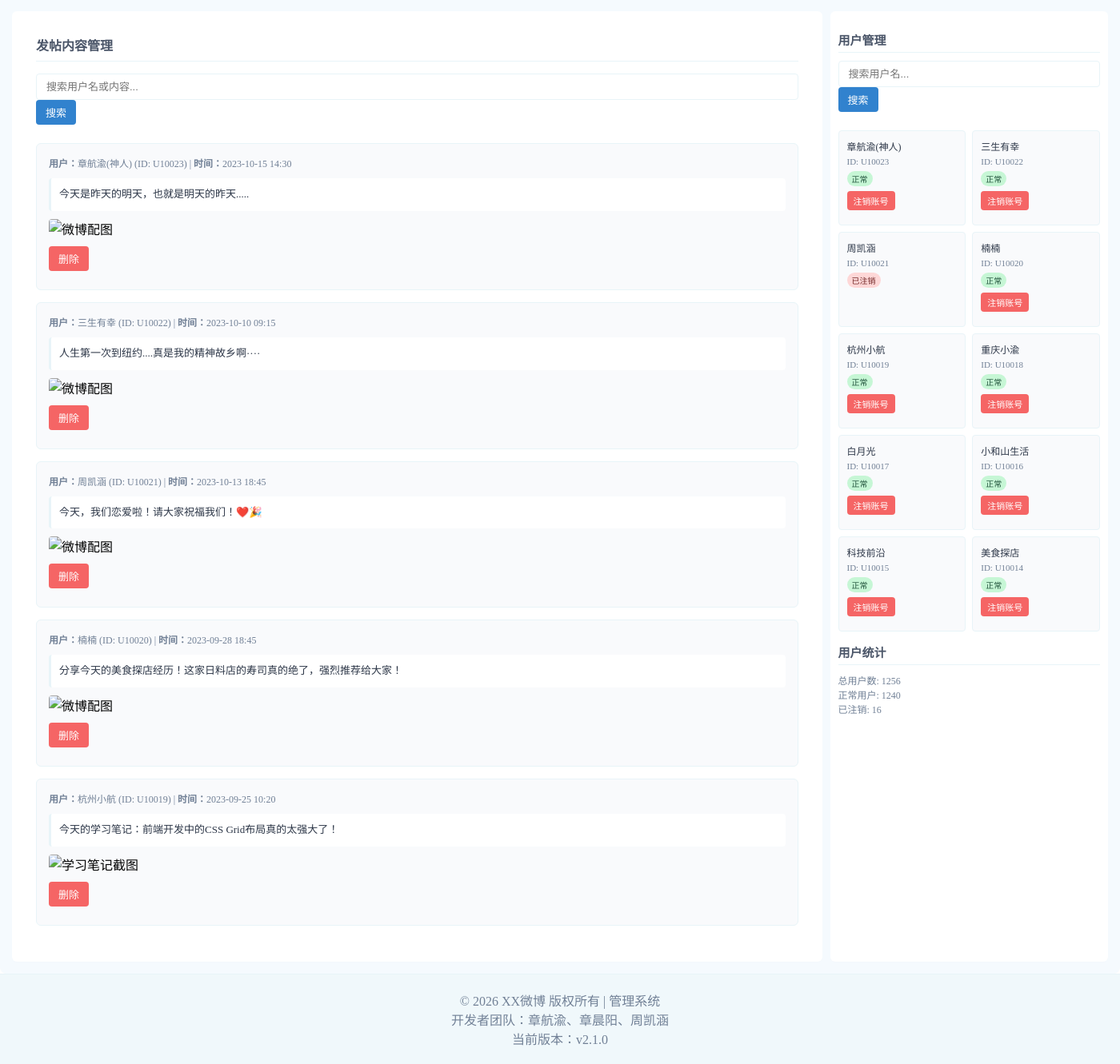
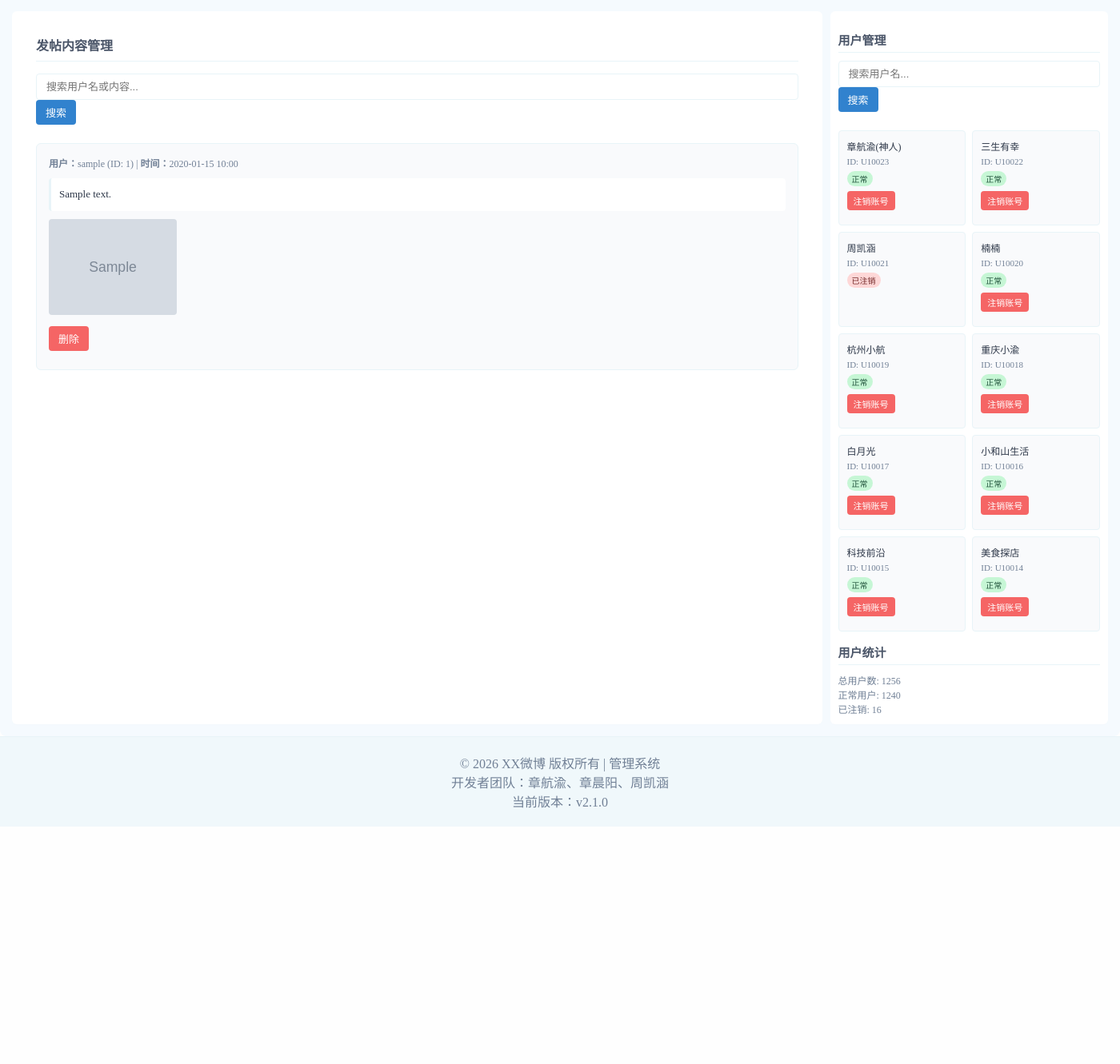
Before and after one commit to visions-1013/blog-system, a PHP site: page /admin.php in a window 1400 px wide. Shown: the part 197-1528 px from the top of the page at 80% size. After the commit the page ends 1231 px from the top, so only its background shows below. Run offline with PHP 8.4, Linux system fonts and the light colour scheme; the visitor is signed in with stand-in values (Sample User, id 1); tables that the repository leaves empty hold one stand-in row (values such as "Sample post"); grey boxes marked "Sample" are stand-in pictures.

Commit message:
完成管理员删帖功能

```diff
--- a/admin.php
+++ b/admin.php
@@ -1,5 +1,28 @@
 <?php
 session_start();
+require_once __DIR__ . '/config/db_connect.php';
+
+// 处理退出登录
+if ($_SERVER['REQUEST_METHOD'] === 'POST' && isset($_POST['logout'])) {
+    session_destroy();
+    header('Location: login.php');
+    exit;
+}
+
+// 处理删除帖子
+if ($_SERVER['REQUEST_METHOD'] === 'POST' && isset($_POST['delete_post_id'])) {
+    $post_id = (int)$_POST['delete_post_id'];
+    try {
+        $sql = "DELETE FROM posts WHERE id = ?";
+        $stmt = $pdo->prepare($sql);
+        $stmt->execute([$post_id]);
+        // 删除成功，刷新页面
+        header('Location: admin.php');
+        exit;
+    } catch (PDOException $e) {
+        // 删除失败，可以添加错误处理
+    }
+}
 
 // 检查是否已登录
 if (!isset($_SESSION['user_id']) || !isset($_SESSION['role'])) {
@@ -14,6 +37,20 @@ if ((int)$_SESSION['role'] !== 1) {
 }
 
 $adminUsername = isset($_SESSION['username']) ? htmlspecialchars($_SESSION['username'], ENT_QUOTES, 'UTF-8') : '管理员';
+
+// 查询所有帖子
+$posts = [];
+try {
+    $sql = "SELECT p.*, u.username
+            FROM posts p
+            LEFT JOIN users u ON p.user_id = u.id
+            ORDER BY p.created_at DESC";
+    $stmt = $pdo->query($sql);
+    $posts = $stmt->fetchAll();
+} catch (PDOException $e) {
+    // 查询失败，$posts为空数组
+    $posts = [];
+}
 ?>
 <!DOCTYPE html>
 <html>
@@ -30,7 +67,10 @@ $adminUsername = isset($_SESSION['username']) ? htmlspecialchars($_SESSION['user
             </div>
             <div class="head-right">
                 <h3>管理系统</h3>
-                <br/><br/><button class="admin-btn btn-warning" onclick="logout()">退出登录</button>
+                <br/><br/>
+                <form action="" method="post">
+                    <button type="submit" name="logout" value="1" class="admin-btn btn-warning">退出登录</button>
+                </form>
             </div>
         </div>
 
@@ -52,100 +92,37 @@ $adminUsername = isset($_SESSION['username']) ? htmlspecialchars($_SESSION['user
                         <button class="admin-btn" onclick="search()">搜索</button>
                     </div>
 
-                    <!-- 用户发帖内容1 -->
+                    <?php if (empty($posts)): ?>
+                        <div class="data-card" style="text-align: center; padding: 20px;">
+                            <p style="color: #718096;">暂无帖子</p>
+                        </div>
+                    <?php else: ?>
+                        <?php foreach ($posts as $post): ?>
+                            <!-- 用户发帖内容 -->
                             <div class="data-card">
                                 <div class="post-info">
                                     <div>
-                                <strong>用户：</strong>章航渝(神人) (ID: U10023) |
-                                <strong>时间：</strong>2023-10-15 14:30
+                                        <strong>用户：</strong><?php echo htmlspecialchars($post['username']); ?> (ID: <?php echo $post['id']; ?>) |
+                                        <strong>时间：</strong><?php echo date('Y-m-d H:i', strtotime($post['created_at'])); ?>
                                     </div>
                                 </div>
                                 <div class="post-content">
-                            今天是昨天的明天，也就是明天的昨天.....
+                                    <?php echo nl2br(htmlspecialchars($post['content'])); ?>
                                 </div>
+                                <?php if (!empty($post['image'])): ?>
                                     <div class="post-image">
-                            <img src="" alt="微博配图">
+                                        <img src="<?php echo htmlspecialchars($post['image']); ?>" alt="微博配图">
                                     </div>
+                                <?php endif; ?>
                                 <div style="margin-top: 10px;">
-                            <button class="admin-btn btn-danger" onclick="deletePost('P001')">删除</button>
+                                    <form action="" method="post">
+                                        <input type="hidden" name="delete_post_id" value="<?php echo $post['id']; ?>">
+                                        <button type="submit" class="admin-btn btn-danger">删除</button>
+                                    </form>
                                 </div>
                             </div>
-
-                    <!-- 用户发帖内容2 -->
-                    <div class="data-card">
-                        <div class="post-info">
-                            <div>
-                                <strong>用户：</strong>三生有幸 (ID: U10022) |
-                                <strong>时间：</strong>2023-10-10 09:15
-                            </div>
-                        </div>
-                        <div class="post-content">
-                            人生第一次到纽约....真是我的精神故乡啊····
-                        </div>
-                        <div class="post-image">
-                            <img src="" alt="微博配图">
-                        </div>
-                        <div style="margin-top: 10px;">
-                            <button class="admin-btn btn-danger" onclick="deletePost('P002')">删除</button>
-                        </div>
-                    </div>
-
-                    <!-- 用户发帖内容3 -->
-                    <div class="data-card">
-                        <div class="post-info">
-                            <div>
-                                <strong>用户：</strong>周凯涵 (ID: U10021) |
-                                <strong>时间：</strong>2023-10-13 18:45
-                            </div>
-                        </div>
-                        <div class="post-content">
-                            今天，我们恋爱啦！请大家祝福我们！❤️🎉
-                        </div>
-                        <div class="post-image">
-                            <img src="" alt="微博配图">
-                        </div>
-                        <div style="margin-top: 10px;">
-                            <button class="admin-btn btn-danger" onclick="deletePost('P003')">删除</button>
-                        </div>
-                    </div>
-
-                    <!-- 用户发帖内容4 -->
-                    <div class="data-card">
-                        <div class="post-info">
-                            <div>
-                                <strong>用户：</strong>楠楠 (ID: U10020) |
-                                <strong>时间：</strong>2023-09-28 18:45
-                            </div>
-                        </div>
-                        <div class="post-content">
-                            分享今天的美食探店经历！这家日料店的寿司真的绝了，强烈推荐给大家！
-                        </div>
-                        <div class="post-image">
-                            <img src="" alt="微博配图">
-                        </div>
-                        <div style="margin-top: 10px;">
-                            <button class="admin-btn btn-danger" onclick="deletePost('P004')">删除</button>
-                        </div>
-                    </div>
-
-                    <!-- 用户发帖内容5 -->
-                    <div class="data-card">
-                        <div class="post-info">
-                            <div>
-                                <strong>用户：</strong>杭州小航 (ID: U10019) |
-                                <strong>时间：</strong>2023-09-25 10:20
-                            </div>
-                        </div>
-                        <div class="post-content">
-                            今天的学习笔记：前端开发中的CSS Grid布局真的太强大了！
-                        </div>
-                        <div class="post-image">
-                            <img src="" alt="学习笔记截图">
-                        </div>
-                        <div style="margin-top: 10px;">
-                            <button class="admin-btn btn-danger" onclick="deletePost('P005')">删除</button>
-                        </div>
-                    </div>
+                        <?php endforeach; ?>
+                    <?php endif; ?>
                 </div>
             </div>
 
```
Lines whose indentation alone changed are shown as unchanged.
